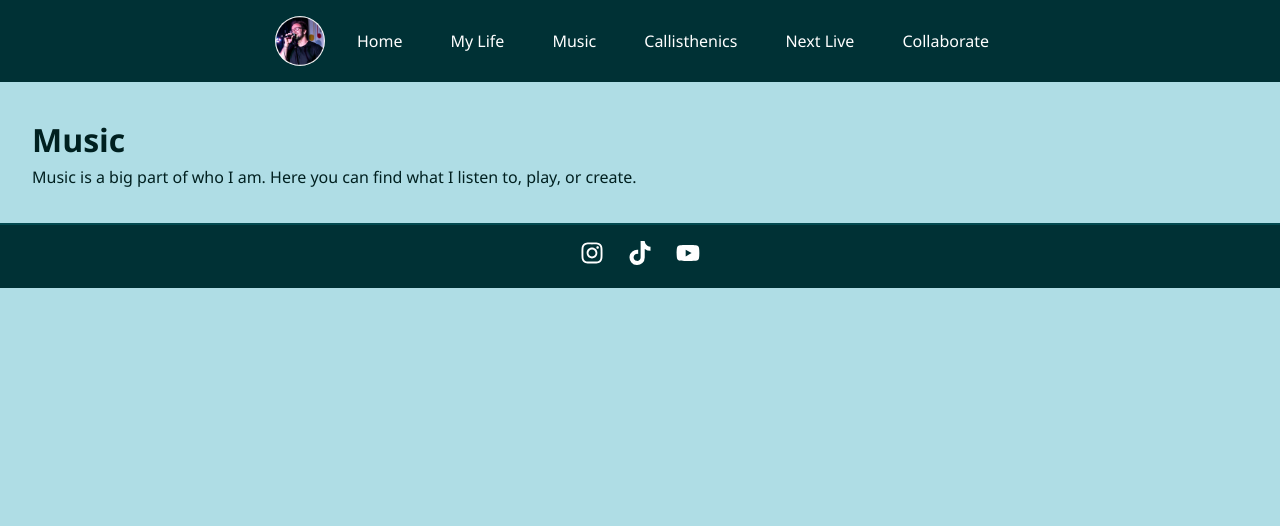
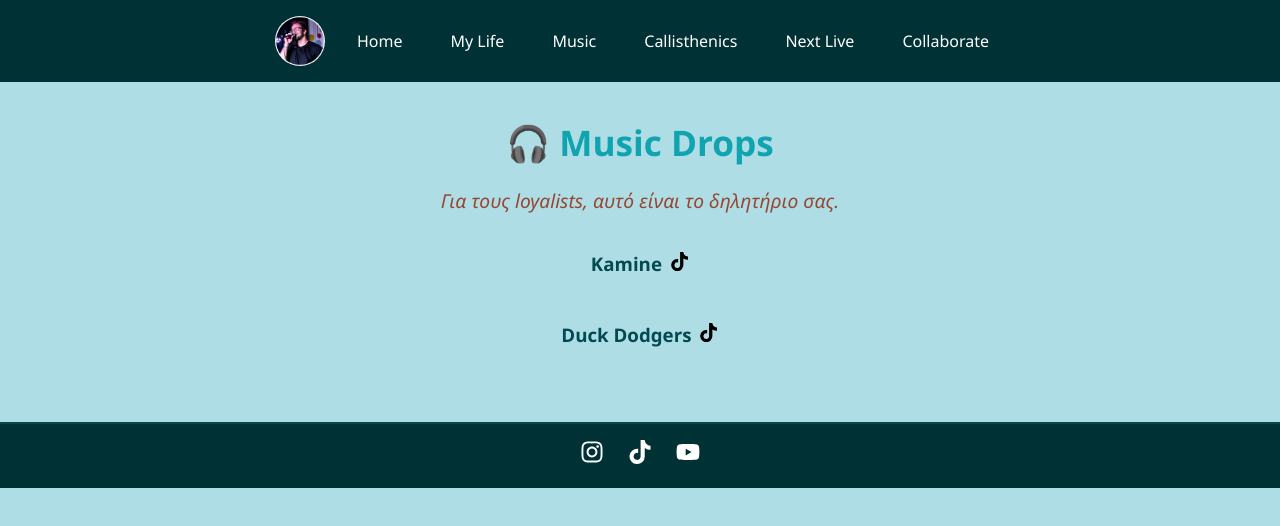
Before and after one commit to AngelosKl/GiannisDreams, a React (Vite) app: page /music in a window 1280 px wide. Shown: the top 526 px of the page. Built offline with nearby package versions, Linux system fonts and the light colour scheme.

Commit message:
music component add ins

```diff
--- a/src/index.css
+++ b/src/index.css
@@ -270,3 +270,47 @@ a:visited {
   font-size: 1.1rem;
   line-height: 1.6;
 }
+
+.music-container {
+  max-width: 800px;
+  margin: 0 auto;
+  padding: 2rem;
+  font-family: 'Segoe UI', sans-serif;
+  text-align: center;
+}
+
+.music-container h1 {
+  font-size: 2.2rem;
+  color: var(--color-link);
+  margin-bottom: 1rem;
+}
+
+.music-quote {
+  font-style: italic;
+  color: var(--color-accent);
+  margin-bottom: 2rem;
+  font-size: 1.2rem;
+}
+
+.track {
+  margin-bottom: 2.5rem;
+}
+
+.track h3 {
+  margin-bottom: 0.5rem;
+  color: var(--color-dark);
+  display: flex;
+  justify-content: center;
+  align-items: center;
+  gap: 0.5rem;
+}
+
+.tiktok-link {
+  color: #000;
+  font-size: 1.2rem;
+  transition: color 0.2s ease;
+}
+
+.tiktok-link:hover {
+  color: #ff0050;
+}
--- a/src/pages/Music.jsx
+++ b/src/pages/Music.jsx
@@ -1,10 +1,41 @@
-function Music() {
+import React from 'react';
+import { FaTiktok } from 'react-icons/fa';
+
+const Music = () => {
     return (
-        <div style={{ padding: '2rem' }}>
-            <h1>Music</h1>
-            <p>Music is a big part of who I am. Here you can find what I listen to, play, or create.</p>
+        <div className="music-container">
+            <h1>🎧 Music Drops</h1>
+            <p className="music-quote">Για τους loyalists, αυτό είναι το δηλητήριο σας.</p>
+
+            <div className="track">
+                <h3>
+                    Kamine
+                    <a
+                        href="https://www.tiktok.com/@giannissings/video/7524811853587811606"
+                        target="_blank"
+                        rel="noopener noreferrer"
+                        className="tiktok-link"
+                    >
+                        <FaTiktok />
+                    </a>
+                </h3>
+            </div>
+
+            <div className="track">
+                <h3>
+                    Duck Dodgers
+                    <a
+                        href="https://www.tiktok.com/@giannissings/video/7460852395325558038"
+                        target="_blank"
+                        rel="noopener noreferrer"
+                        className="tiktok-link"
+                    >
+                        <FaTiktok />
+                    </a>
+                </h3>
+            </div>
         </div>
-    )
-}
+    );
+};
 
-export default Music
+export default Music;
```
